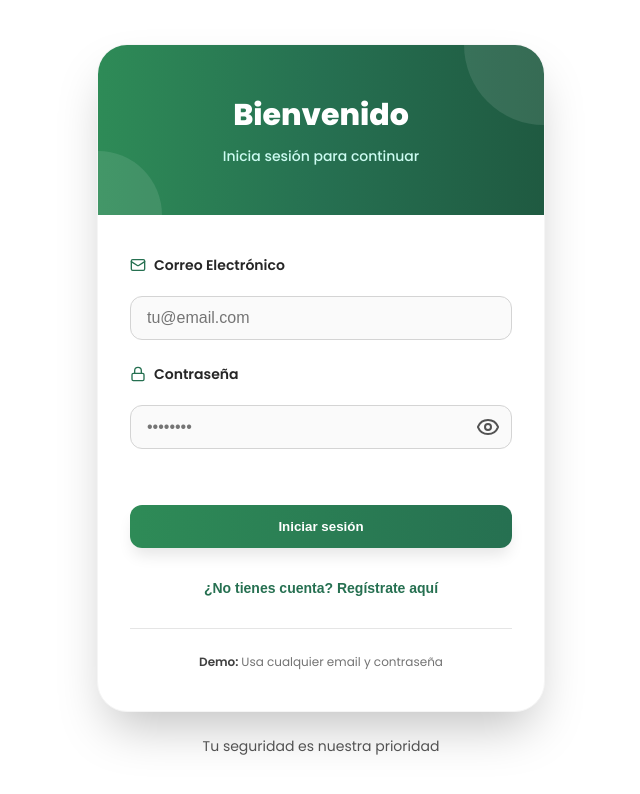
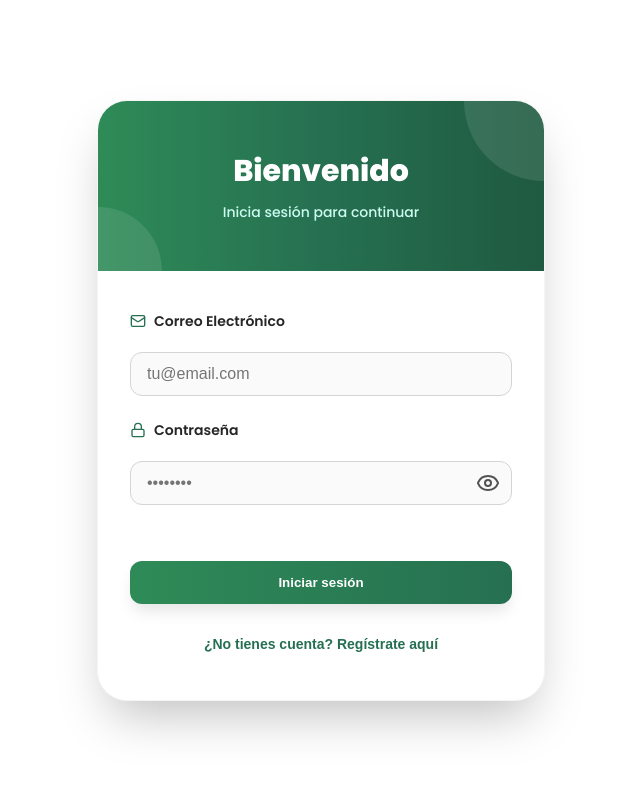
Before and after one commit to sergioramosv/planning-task, a Next.js app: page /login in a window 1280 px wide. Shown: the top 794 px of the page, without its empty margins (319-959 px from the left). Built offline with nearby package versions, Linux system fonts and the light colour scheme; no server answers.

Commit message:
chore: remove text

```diff
--- a/components/auth/LoginForm.tsx
+++ b/components/auth/LoginForm.tsx
@@ -191,19 +191,8 @@ export default function LoginForm() {
                   : '¿Ya tienes cuenta? Inicia sesión'}
               </button>
             </form>
-
-            <div className={styles.footer}>
-              <p className={styles.footerText}>
-                <span className={styles.footerHighlight}>Demo: </span>
-                Usa cualquier email y contraseña
-              </p>
-            </div>
           </div>
         </div>
-
-        <p className={styles.info}>
-          Tu seguridad es nuestra prioridad
-        </p>
       </div>
     </div>
   )
```
